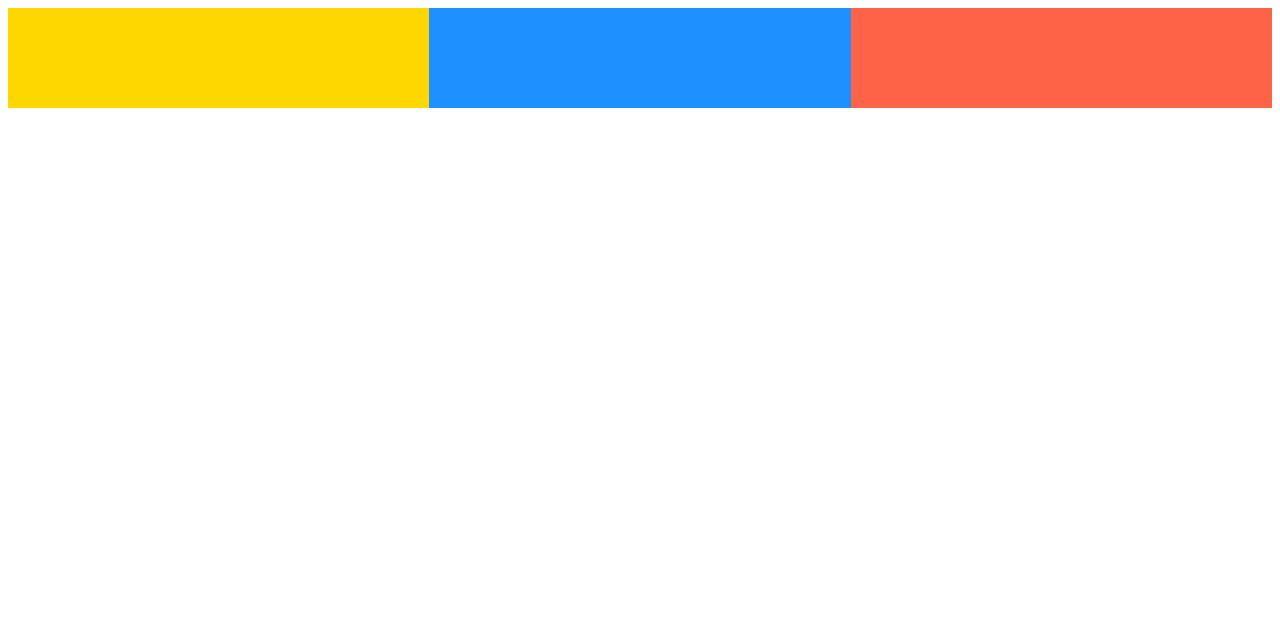
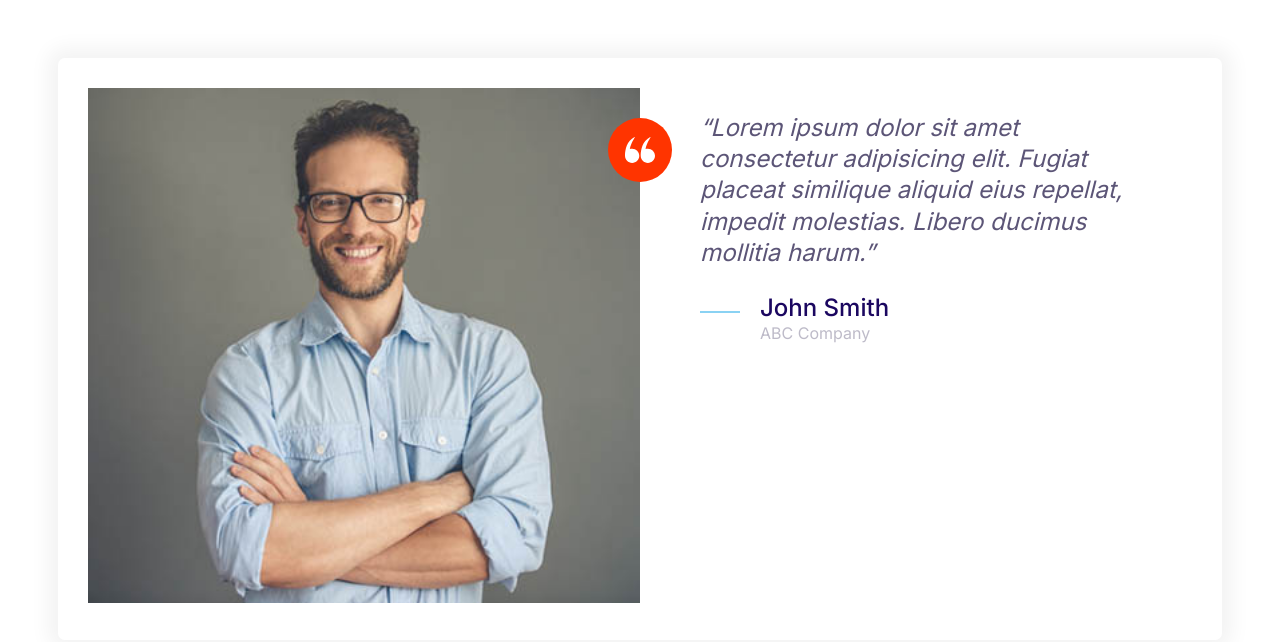
Before and after one commit to Agilesh-s/cloudify, a plain HTML site: page index.html in a window 1280 px wide. Drawn offline with Linux system fonts and the light colour scheme.

Commit message:
Created User testimonial

```diff
--- a/css/styles.css
+++ b/css/styles.css
@@ -167,6 +167,15 @@ a{
     fill: var(--color-primary);
 }
 
+.icon--white{
+    fill: #fff;
+}
+
+.icon--small{
+    width: 30px;
+    height: 30px;
+}
+
 .icon-container{
     background: #f3f9fa;
     width: 64px;
@@ -175,6 +184,10 @@ a{
     display: inline-flex;
     justify-content: center;
     align-items: center;
+}
+
+.icon-container--accent{
+    background: var(--color-accent);
 }
 
 /* Buttons */
@@ -449,3 +462,33 @@ a{
         grid-template-columns: repeat(3, 1fr);
     }
 }
+
+/* Testimonial */
+
+.testimonial{
+    padding: 3rem;
+}
+
+.testimonial__image{
+    position: relative;
+}
+
+.testimonial__image > img{
+    width: 100%;
+}
+
+.testimonial__image > .icon-container{
+    position: absolute;
+    top: 3rem;
+    right: -32px;
+}
+
+@media screen and (min-width: 768px) {
+    .testimonial .quote, .testimonial .quote__author{
+        font-size: 2.4rem;
+    }
+
+    .testimonial .quote{
+        margin-left: 6rem;
+    }
+}
--- a/index.html
+++ b/index.html
@@ -10,11 +10,36 @@
     <link rel="stylesheet" href="css/styles.css">
     <link rel="stylesheet" href="css/styles.css">
 </head>
-<body>
-      <div class="grid grid--1x3">
-        <div style="height: 100px; background: gold;"></div>
-        <div style="height: 100px; background: dodgerblue;"></div>
-        <div style="height: 100px; background: tomato;"></div>
+<body style="padding: 5rem;">
+      <div class="card testimonial">
+        <div class="grid grid--1x2">
+            <div class="testimonial__image">
+                <img src="images/testimonial.jpg" alt="A customer">
+                <span class="icon-container icon-container--accent">
+                    <svg class="icon icon--white icon--small">
+                        <use xlink:href="images/sprite.svg#quotes"></use>
+                    </svg>
+                </span>
+            </div>
+            <blockquote class="quote">
+                <p class="quote__text">Lorem ipsum dolor sit amet consectetur adipisicing elit. Fugiat placeat similique aliquid eius repellat, impedit molestias. Libero ducimus mollitia harum.</p>
+                <footer>
+                    <div class="media">
+                        <div class="media__image">
+                          <svg class="icon icon--primary quote__line">
+                            <use xlink:href="images/sprite.svg#line"></use>
+                          </svg>
+                        </div>
+                        <div class="media__body">
+                          <h3 class="media__title quote__author">John Smith</h3>
+                          <p class="quote__organisation">
+                            ABC Company
+                          </p>
+                        </div>
+                      </div>
+                </footer>
+              </blockquote>
+        </div>
       </div>
 </body>
 </html>
```
Also changed, not shown: components/testimonial.html (added, +32 -0 lines), images/testimonial.jpg (added).
